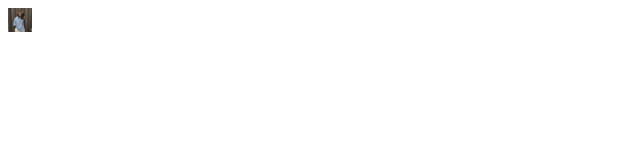
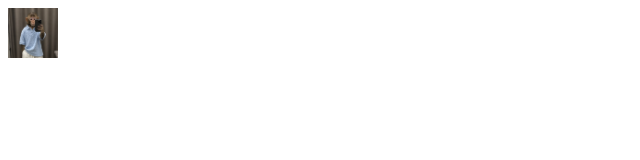
Before and after one commit to NeuronEdge67/odin_landing-page_project, a plain HTML site: page index.html in a window 1280 px wide. Shown: the whole page, without its empty margins (0-640 px from the left). Drawn offline with Linux system fonts and the light colour scheme.

Commit message:
added header img

```diff
--- a/style.css
+++ b/style.css
@@ -1,5 +1,7 @@
 .header-logo img{
-    font: 24px;
-    height: 24px;
+    display: flex;
+    justify-content: end;
+    height: 50px;
     width: auto;
+
 }
```
